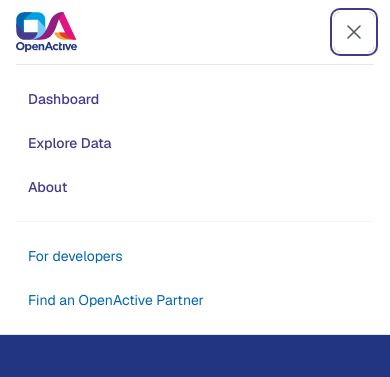
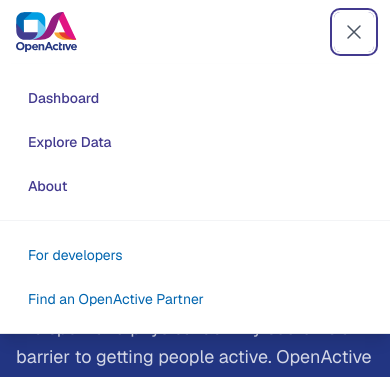
Before and after one commit to openactive/openactive-dashboard, a Next.js app: page / in a window 390 px wide. Both pictures are taken after a click on the button "Open navigation menu". Shown: the top 377 px of the page. Built offline with nearby package versions, Linux system fonts and the light colour scheme.

Commit message:
refactor: fixed mobile navigation

```diff
--- a/app/components/Header.tsx
+++ b/app/components/Header.tsx
@@ -20,7 +20,7 @@
   const [mobileMenuOpen, setMobileMenuOpen] = useState(false);
 
   return (
-    <header className="bg-white border-b border-oa-grey-200" role="banner">
+    <header className="relative bg-white border-b border-oa-grey-200" role="banner">
       <div className="mx-auto max-w-7xl px-4 sm:px-6 lg:px-8">
         {/* Desktop layout */}
         <div className="flex items-center justify-between h-16">
@@ -92,8 +92,8 @@
 
         {/* Mobile menu */}
         {mobileMenuOpen && (
-          <nav id="mobile-menu" className="md:hidden pb-4 border-t border-oa-grey-200" aria-label="Mobile navigation">
-            <ul className="mt-4 space-y-2">
+          <nav id="mobile-menu" className="absolute top-16 inset-x-0 z-50 md:hidden bg-white border-b border-oa-grey-200 shadow-lg pb-4" aria-label="Mobile navigation">
+            <ul className="mt-4 space-y-2 px-4">
               {navLinks.map((link) => (
                 <li key={link.href}>
                   <Link
@@ -106,7 +106,7 @@
                 </li>
               ))}
             </ul>
-            <ul className="mt-4 pt-4 border-t border-oa-grey-100 space-y-2" aria-label="Utility links">
+            <ul className="mt-4 pt-4 border-t border-oa-grey-100 space-y-2 px-4" aria-label="Utility links">
               {utilityLinks.map((link) => (
                 <li key={link.href}>
                   <a
```
